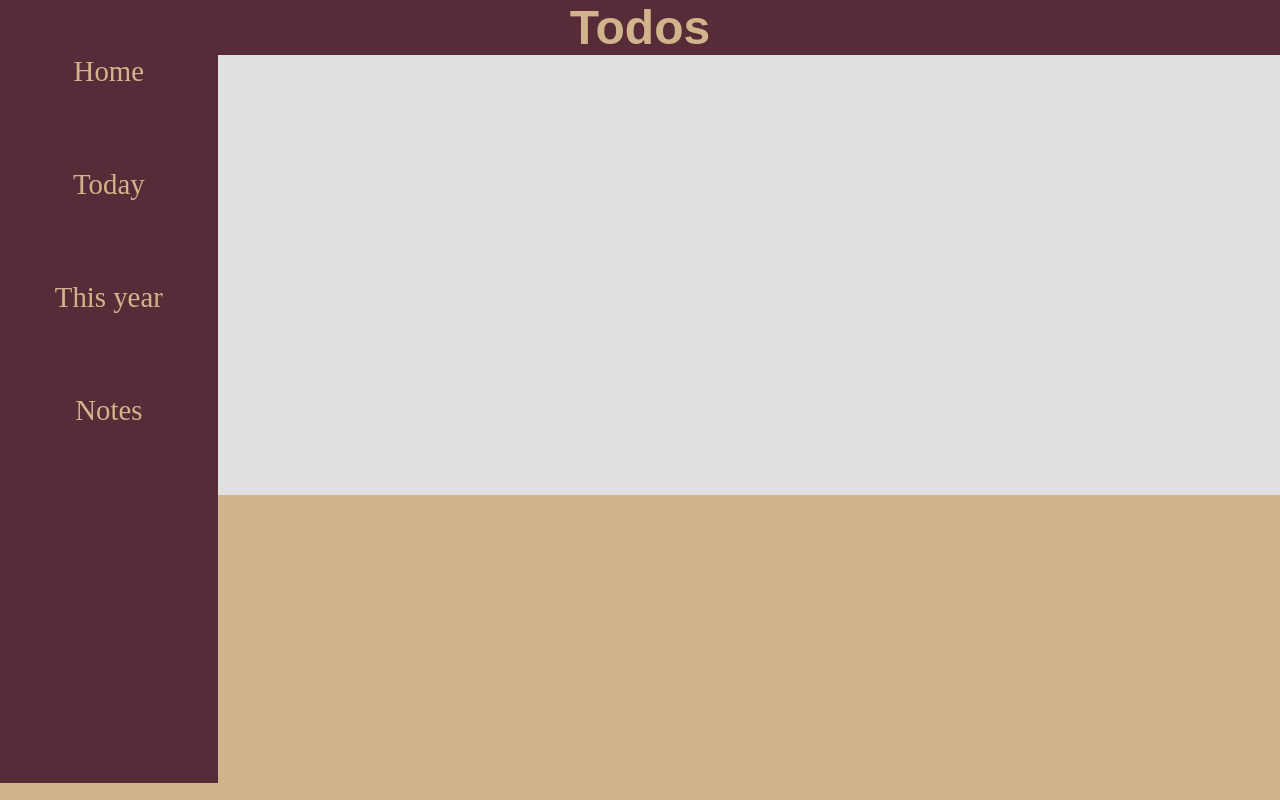
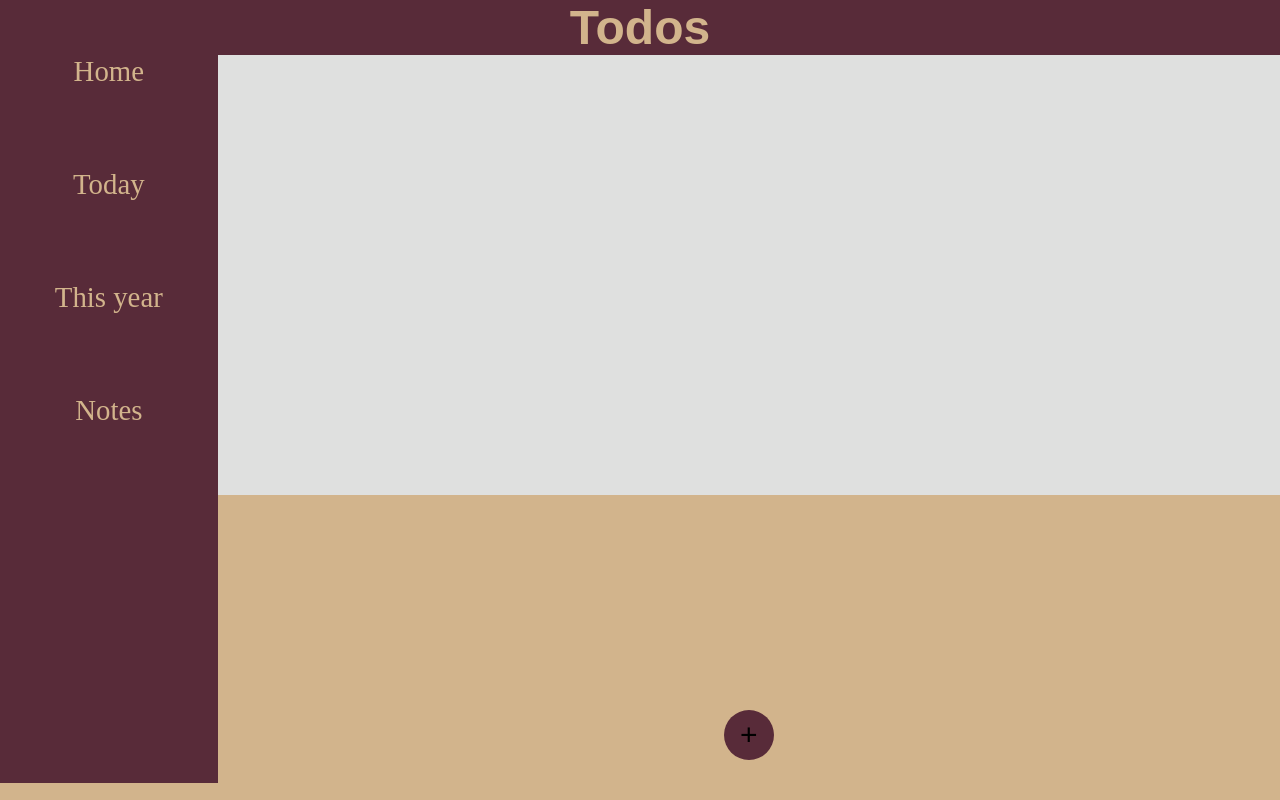
Before and after one commit to silanurs/todo-list, a React (Vite) app: page /Notes in a window 1280 px wide. Built offline with nearby package versions, Linux system fonts and the light colour scheme.

Commit message:
add button to notes page

```diff
--- a/src/components/menu.jsx
+++ b/src/components/menu.jsx
@@ -14,7 +14,7 @@ const Menu = ({todos, setModalOpen,notes}) => {
         <Routes>
             <Route path="/" element={<Todos todos={todos} setModalOpen={setModalOpen}></Todos>}></Route>
             <Route path="/Today"></Route>
-            <Route path="/Notes" element={<Notes notes={notes}></Notes>}></Route>
+            <Route path="/Notes" element={<Notes notes={notes} setModalOpen={setModalOpen}></Notes>}></Route>
         </Routes>
         </>
 
--- a/src/components/notes.jsx
+++ b/src/components/notes.jsx
@@ -1,7 +1,7 @@
 import PropTypes from 'prop-types'
 
 
-const Notes=({notes})=>{
+const Notes=({notes, setModalOpen})=>{
 return (
     <article>
         {notes.map((note)=>{
@@ -9,12 +9,13 @@ return (
                 <p key={note.id}>{note.note}</p>
             )
         })}
-
+         <div className="button"> <button type="button" className="add" onClick={()=>setModalOpen(true)}>+</button></div>
     </article>
 )
 }
 
 Notes.propTypes={
-    notes:PropTypes.array
+    notes:PropTypes.array,
+    setModalOpen:PropTypes.func
 }
 export default Notes;
```
